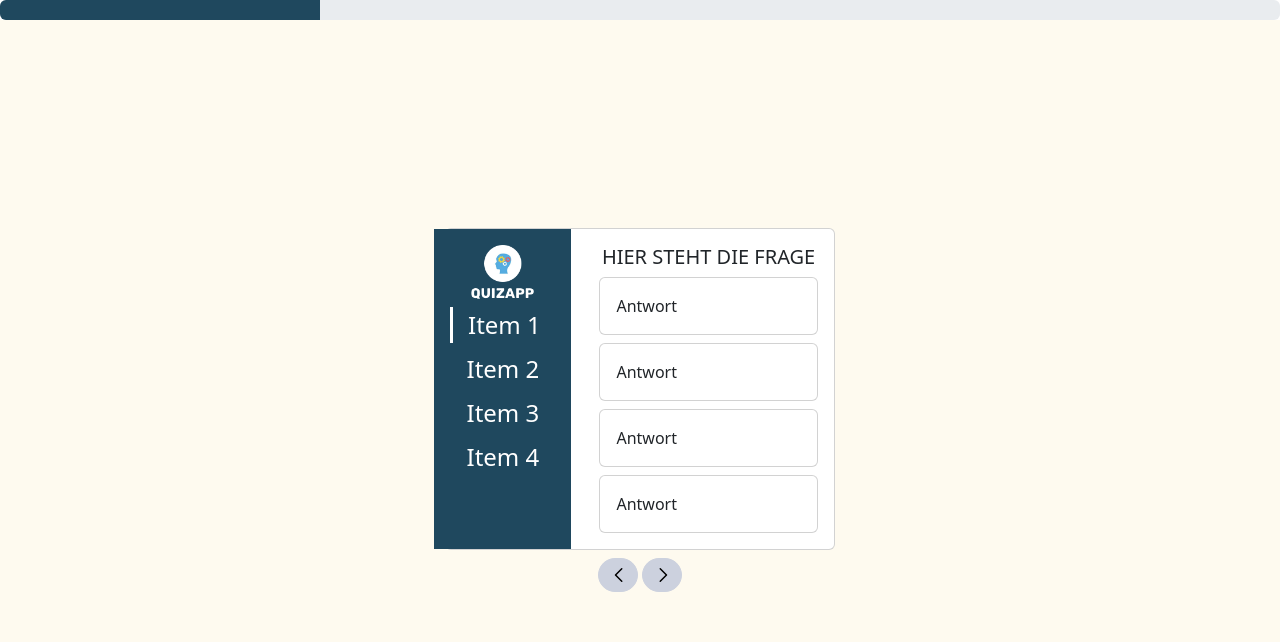
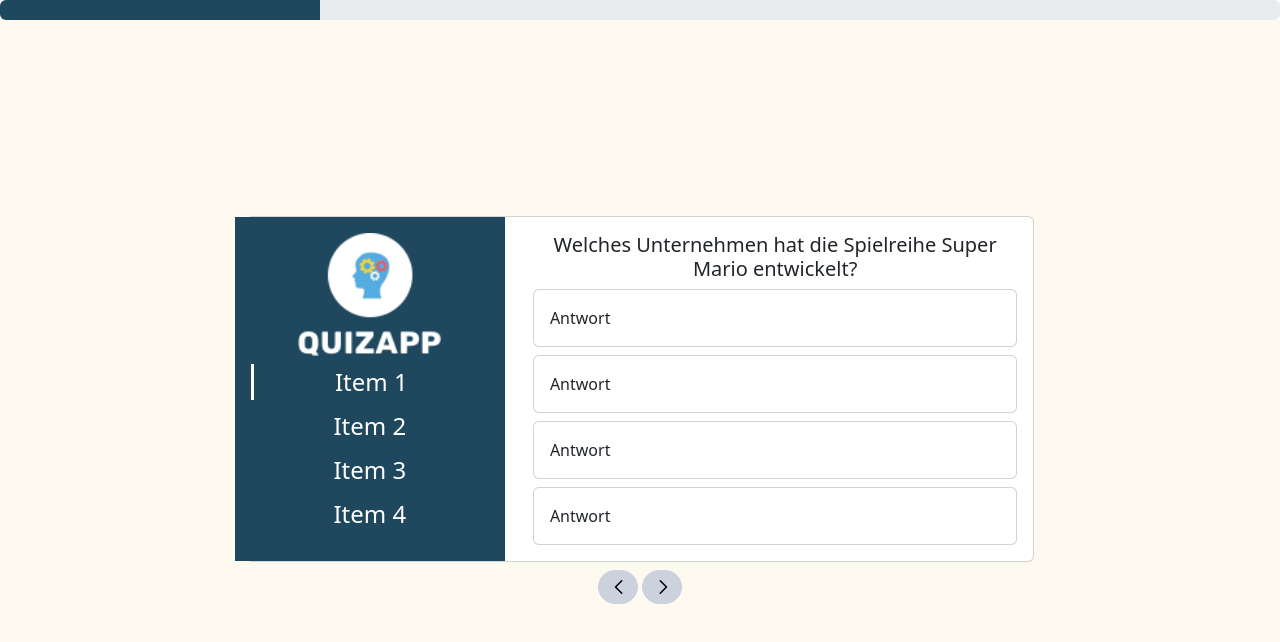
Before and after one commit to TheYan3/QuizApp, a plain HTML site: page index.html in a window 1280 px wide. Drawn offline with nearby package versions, Linux system fonts and the light colour scheme.

Commit message:
funktion add show question and answers

```diff
--- a/index.html
+++ b/index.html
@@ -19,7 +19,7 @@
 
       <!-- #endregion -->
    </head>
-   <body>
+   <body onload="init()">
       <div
          class="progress"
          role="progressbar"
@@ -54,22 +54,22 @@
                </div>
                <div class="col-8">
                   <div class="card-body">
-                     <h5 class="card-title">HIER STEHT DIE FRAGE</h5>
+                     <h5 class="card-title" id="questionLine">HIER STEHT DIE FRAGE</h5>
 
                      <div class="card mb-2">
-                        <div class="card-body">Antwort</div>
+                        <div class="card-body" onload="showAnswer(1)" id="answerLine">Antwort</div>
                      </div>
 
                      <div class="card mb-2">
-                        <div class="card-body">Antwort</div>
+                        <div class="card-body" onload="showAnswer(2)" id="answerLine">Antwort</div>
                      </div>
 
                      <div class="card mb-2">
-                        <div class="card-body">Antwort</div>
+                        <div class="card-body" onload="showAnswer(3)" id="answerLine">Antwort</div>
                      </div>
 
                      <div class="card">
-                        <div class="card-body">Antwort</div>
+                        <div class="card-body" onload="showAnswer(4)" id="answerLine">Antwort</div>
                      </div>
                   </div>
                </div>
--- a/script.js
+++ b/script.js
@@ -0,0 +1,14 @@
+let currentQuestion = 0
+let questionRef = questions[currentQuestion]
+
+function init() {
+     showQuestionAndAnswers()
+}
+
+function showQuestionAndAnswers() {
+    document.getElementById("questionLine").innerHTML = questionRef.question;
+
+    for (let i = 1; i <= 4; i++) {
+        document.getElementById("answerLine" + i).innerHTML = questionRef["answer_" + i];
+    }
+}
```
